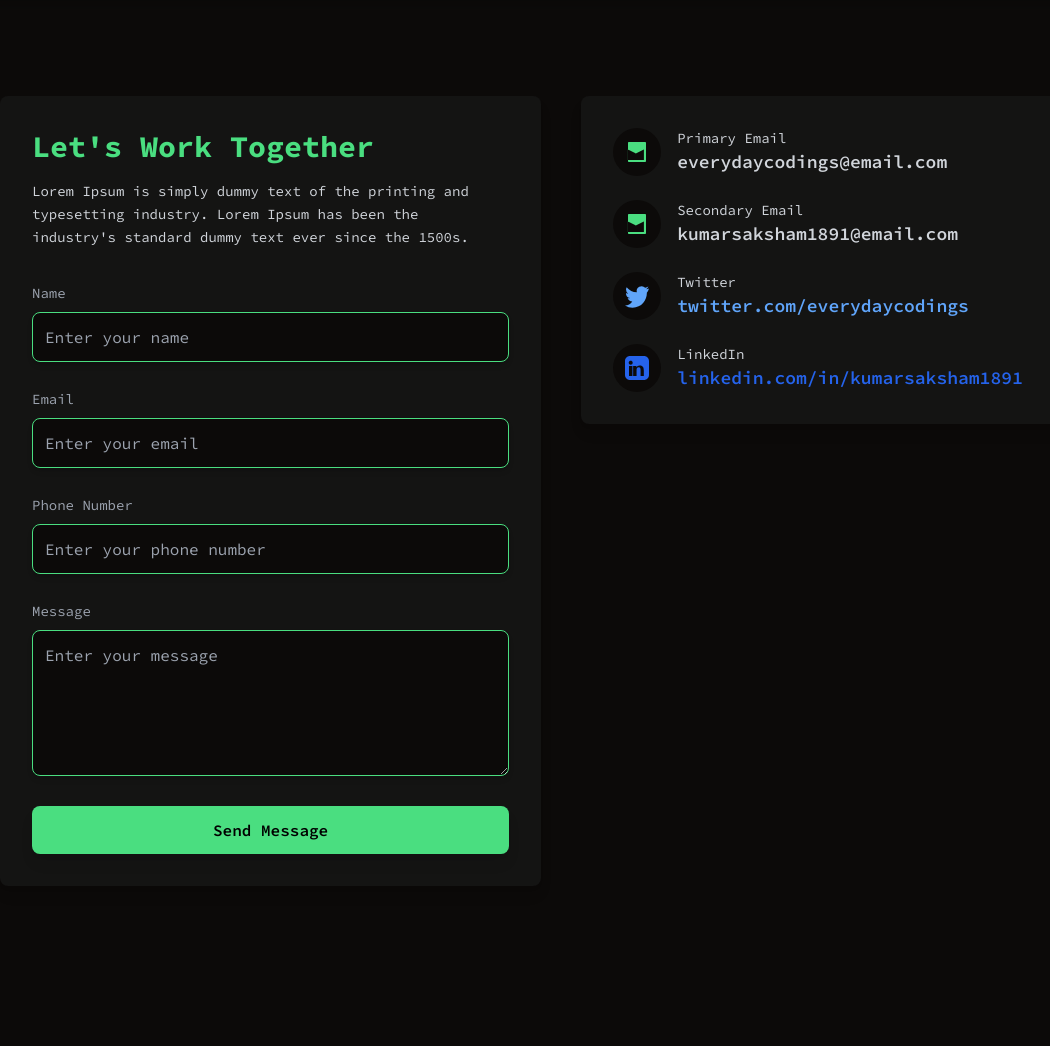
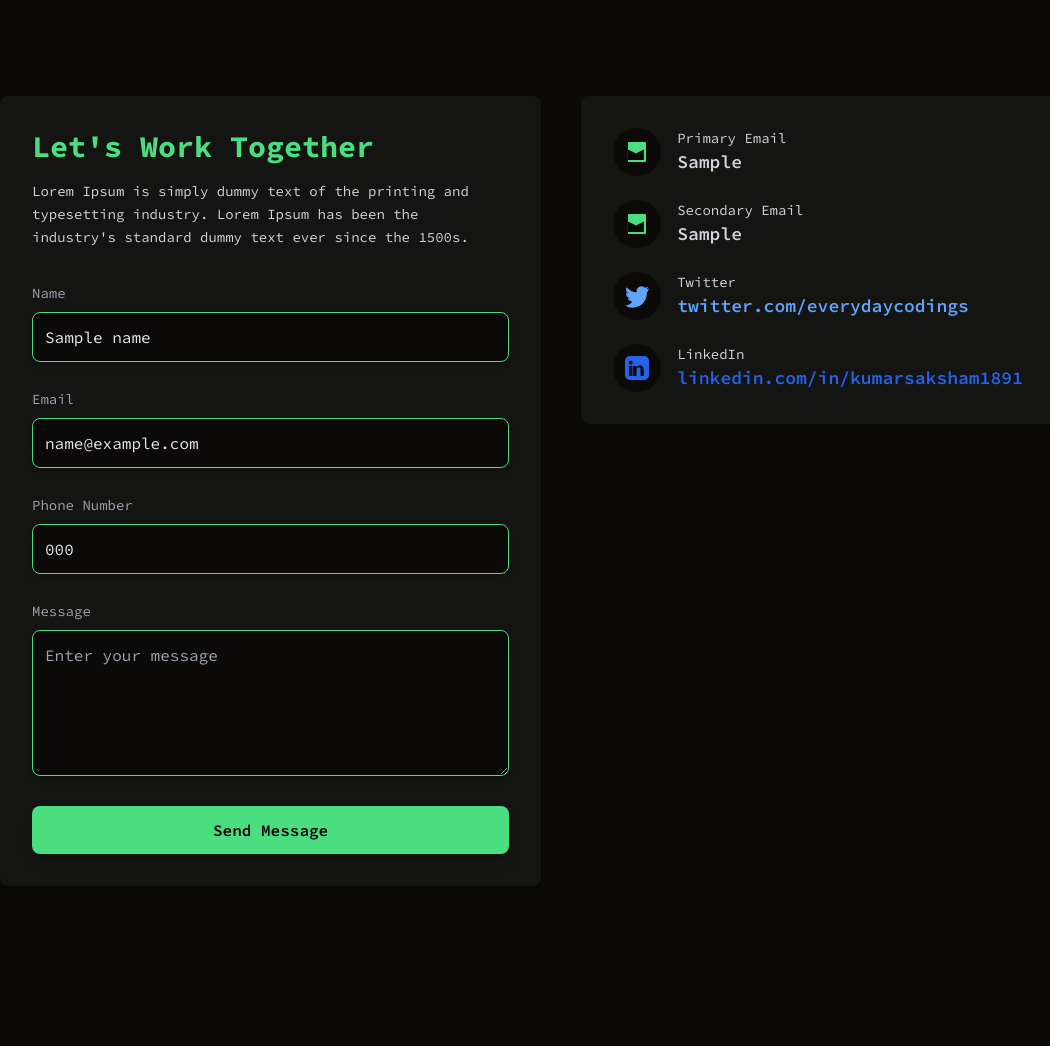
Before and after one commit to everydaycodings/Portfolio, a Django app: template resume/templates/contact.html in a window 1280 px wide. Shown: the part 148-1194 px from the top of the page, without its empty margins (80-1130 px from the left). Run offline with Django 5.2, Linux system fonts and the light colour scheme; tables that the repository leaves empty hold one stand-in row (values such as "Sample post"); the template is opened without the code that fills it: values that come from a table or form of the project are taken from there, most other values are stand-ins (such as "Sample title", 1, 10 or a date in 2020); some libraries are stand-ins or nearby versions.

Commit message:
working contact page

```diff
--- a/resume/models.py
+++ b/resume/models.py
@@ -117,3 +117,17 @@
     class Meta:
         verbose_name = "Extra"
         verbose_name_plural = "Extra"
+
+
+class ContactUs(models.Model):
+    name = models.CharField(null=True, blank=True)
+    email = models.EmailField(null=True, blank=True)
+    phone = models.CharField(null=True, blank=True)
+    message = models.TextField(null=True, blank=True)
+
+    def __str__(self):
+        return self.name
+
+    class Meta:
+        verbose_name = "Contact Us"
+        verbose_name_plural = "Contact Us"
--- a/resume/templates/contact.html
+++ b/resume/templates/contact.html
@@ -5,7 +5,10 @@
 <main class="mt-24 mx-8 sm:mt-10 sm:mx-8 md:mx-16 md:mt-24 lg:mx-20 lg:mt-24">
         <div id="contact-form" class="flex flex-col lg:flex-row">
             <!-- Form Section -->
+
                 <div class="w-full lg:w-1/2 p-8 bg-neutral-900/75 rounded-lg shadow-lg">
+                    <form method="post" enctype="multipart/form-data">
+                        {% csrf_token %}
                         <p class="text-green-400 text-3xl font-bold">Let's Work Together</p>
                         <p class="text-gray-300 text-sm mt-4 leading-relaxed">
                             Lorem Ipsum is simply dummy text of the printing and typesetting industry. Lorem Ipsum has been the
@@ -17,7 +20,7 @@
                             <label for="name" class="text-gray-400 text-sm">Name</label>
                             <input
                                 class="w-full mt-2 p-3 bg-stone-950 text-gray-200 border border-green-400 rounded-lg focus:ring-2 focus:ring-green-400 focus:outline-none shadow-md"
-                        type="text" name="name" id="name" placeholder="Enter your name" aria-label="Enter your name">
+                                value="{{ name }}" type="text" name="name" id="id_name" placeholder="Enter your name" aria-label="Enter your name" required>
                         </div>
 
                         <!-- Email Input -->
@@ -25,7 +28,7 @@
                             <label for="email" class="text-gray-400 text-sm">Email</label>
                             <input
                                 class="w-full mt-2 p-3 bg-stone-950 text-gray-200 border border-green-400 rounded-lg focus:ring-2 focus:ring-green-400 focus:outline-none shadow-md"
-                        type="email" name="email" id="email" placeholder="Enter your email"
+                                value="{{ email }}" type="email" name="email" id="id_email" placeholder="Enter your email" required
                                 aria-label="Enter your email">
                         </div>
 
@@ -34,7 +37,7 @@
                             <label for="phone" class="text-gray-400 text-sm">Phone Number</label>
                             <input
                                 class="w-full mt-2 p-3 bg-stone-950 text-gray-200 border border-green-400 rounded-lg focus:ring-2 focus:ring-green-400 focus:outline-none shadow-md"
-                        type="tel" name="phone" id="phone" placeholder="Enter your phone number"
+                                value="{{ phone }}" type="tel" name="phone" id="id_phone" placeholder="Enter your phone number"
                                 aria-label="Enter your phone number">
                         </div>
 
@@ -43,16 +46,18 @@
                             <label for="message" class="text-gray-400 text-sm">Message</label>
                             <textarea
                                 class="w-full mt-2 p-3 bg-stone-950 text-gray-200 border border-green-400 rounded-lg focus:ring-2 focus:ring-green-400 focus:outline-none shadow-md"
-                        name="message" id="message" rows="5" placeholder="Enter your message"
+                                value="{{ message }}" name="message" id="id_message" rows="5" placeholder="Enter your message" required
                                 aria-label="Enter your message"></textarea>
                         </div>
 
                         <!-- Submit Button -->
-                <button
+                        <button name="submit-feedback" type="submit"
                             class="mt-6 w-full p-3 bg-green-400 text-black font-semibold rounded-lg hover:bg-green-500 transition duration-300 ease-in-out shadow-lg">
                             Send Message
                         </button>
+                    </form>
                 </div>
+
 
             <!-- Contact Info Section -->
             <div class="w-full lg:w-1/2 mt-10 lg:mt-0 lg:ml-10">
@@ -69,7 +74,7 @@
                         </div>
                         <div>
                             <p class="text-sm">Primary Email</p>
-                            <p class="text-lg font-semibold">everydaycodings@email.com</p>
+                            <p class="text-lg font-semibold">{{ email1.value }}</p>
                         </div>
                     </div>
 
@@ -84,7 +89,7 @@
                         </div>
                         <div>
                             <p class="text-sm">Secondary Email</p>
-                            <p class="text-lg font-semibold">kumarsaksham1891@email.com</p>
+                            <p class="text-lg font-semibold">{{ email2.value }}</p>
                         </div>
                     </div>
 
@@ -100,7 +105,7 @@
                         <div>
                             <p class="text-sm">Twitter</p>
                             <p class="text-lg font-semibold"><a target="_blank"
-                                    href="https://twitter.com/everydaycodings"
+                                    href="{{ twitter.value }}"
                                     class="text-blue-400">twitter.com/everydaycodings</a></p>
                         </div>
                     </div>
@@ -117,7 +122,7 @@
                         <div>
                             <p class="text-sm">LinkedIn</p>
                             <p class="text-lg font-semibold"><a target="_blank"
-                                    href="https://linkedin.com/in/kumarsaksham1891"
+                                    href="{{ linkdin.value }}"
                                     class="text-blue-600">linkedin.com/in/kumarsaksham1891</a></p>
                         </div>
                     </div>
--- a/resume/urls.py
+++ b/resume/urls.py
@@ -7,5 +7,6 @@
     path('CodeProfile', views.codeprofile, name="codeprofile"),
     path('Resume', views.resume, name="resume"),
     path('Contact', views.contact, name="contact"),
+    path('Contact-Success', views.contactsuccess, name="contact_success"),
 
 ]
```
Also changed, not shown: resume/admin.py (+8 -1 lines), resume/forms.py (added, +9 -0 lines), resume/templates/contact_success.html (added, +24 -0 lines), resume/views.py (+24 -1 lines), resume/migrations/0020_contactus.py (added). Lines whose indentation alone changed are shown as unchanged.
